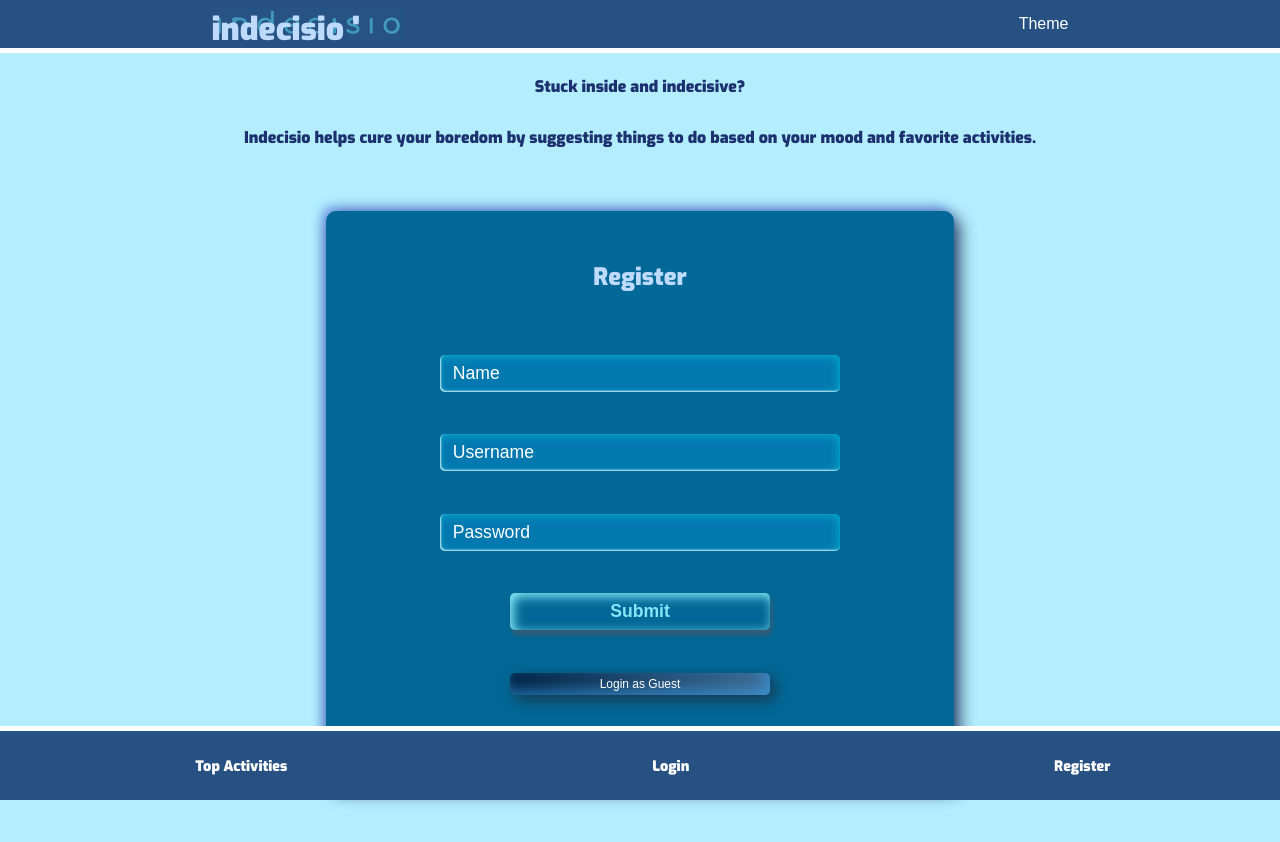
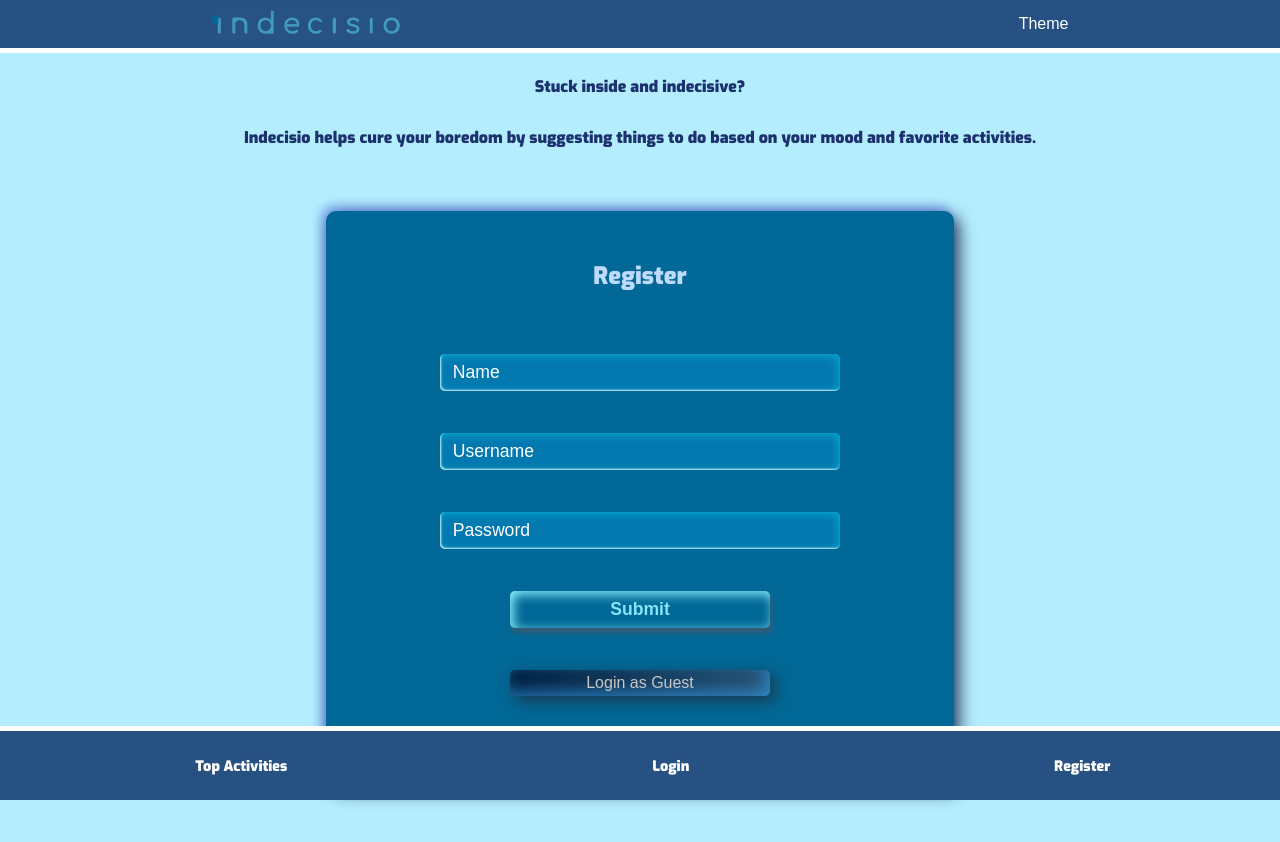
Before and after one commit to thinkful-ei-jaguar/Indecisio-client, a React (Create React App) app: page / in a window 1280 px wide. Shown: the top 842 px of the page. Built offline with nearby package versions, Linux system fonts and the light colour scheme; a web font is replaced by a local one.

Commit message:
This is a sparta commit

```diff
--- a/src/components/AppHeader/AppHeader.js
+++ b/src/components/AppHeader/AppHeader.js
@@ -7,7 +7,7 @@ export default function AppHeader(props) {
 
 	return (
 		<div className="header">
-			<h1 id='brand'>indecisio           '</h1>
+			<h1 id='brand'>'</h1>
 
 			{user.name && <span id='greeting'>Hello, {user.name}!</span>}
 			<ThemeSwitch />
--- a/src/components/Dashboard/Dashboard.css
+++ b/src/components/Dashboard/Dashboard.css
@@ -202,3 +202,12 @@ li.activity-list-item {
 
 
 }
+
+button#show-filters {
+    width: 10%;
+    padding: 5px 5px;
+    background-image: url('../../assets/icons/filter.ico');
+    border: none;
+    color: lightcyan;
+    font-size: .8em;
+}
--- a/src/components/Dashboard/Dashboard.js
+++ b/src/components/Dashboard/Dashboard.js
@@ -190,7 +190,7 @@ export default class Dashboard extends Component {
             ? `Last time you ${this.lastDecision()} this choice`
             : ''}
             </p>
-            {!this.showFilters && <button onClick={this.handleFilters}>Filters</button>}
+            {!this.showFilters && <button id='show-filters' onClick={this.handleFilters}>i</button>}
             {this.state.showFilters && <div className="dropdown-div">
               <label htmlFor="filter-select">Filter by Category:</label>
             <select
--- a/src/components/RegistrationForm/RegistrationForm.css
+++ b/src/components/RegistrationForm/RegistrationForm.css
@@ -23,13 +23,13 @@
 .button-guest {
     border: none;
     cursor: pointer;
-    background: linear-gradient(145deg, var(--dark) 4%, hsla(234, 16%, 53%, 0.58)99%);
-    color: white;
+    background: linear-gradient(145deg, var(--dark) 4%, hsla(234, 16%, 33%, 0.58)99%);
+    color: #c6c6c6;
     padding: .5vh .5vw;
     border-radius: 5px;
     text-align: center;
     width: 45%;
-    font-size: 1.5vh;
+    font-size: 2vh;
     box-shadow: -5px -5px 15px inset rgba(50, 157, 238, 0.61),
     5px 5px 15px rgba(33, 41, 54, 0.75);
     transition-property: background;
--- a/src/index.css
+++ b/src/index.css
@@ -75,7 +75,9 @@ main.App {
 }
 
 
-
+#brand {
+  color: var(--main-fg);
+}
 
 
 
```
Also changed, not shown: 1 other file (tests, documents, lock files or other folders).
